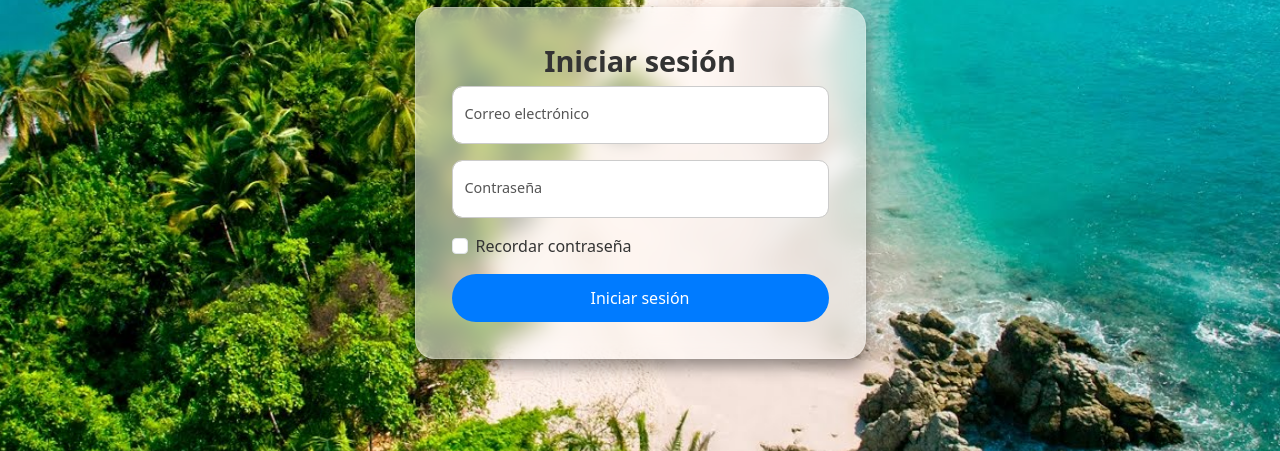
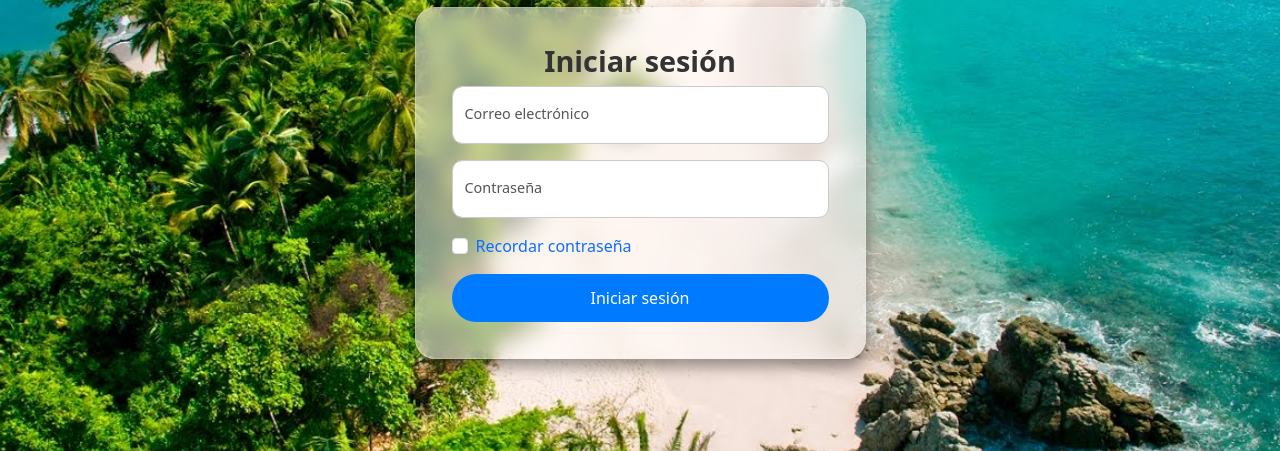
Before and after one commit to Mauri4302/ParaisoTico, a PHP site: page /View/Login/login.php in a window 1280 px wide. Shown: the part 217-668 px from the top of the page. Run offline with PHP 8.4, Linux system fonts and the light colour scheme.

Commit message:
Update login.php

```diff
--- a/View/Login/login.php
+++ b/View/Login/login.php
@@ -37,11 +37,12 @@
                 </div>
 
                 <div class="form-check mb-3">
-                  <input class="form-check-input" type="checkbox" id="rememberPasswordCheck" name="remember">
-                  <label class="form-check-label" for="rememberPasswordCheck">
-                    Recordar contraseña
-                  </label>
-                </div>
+                <input class="form-check-input" type="checkbox" id="rememberPasswordCheck" name="remember">
+                <label class="form-check-label" for="rememberPasswordCheck">
+                  <a href="otra_pagina.html" class="text-decoration-none">Recordar contraseña</a>
+                </label>
+              </div>
+
 
                 <div class="d-grid">
                   <button class="btn btn-login" type="submit" name="btnIniciarSesion">Iniciar sesión</button>
```
